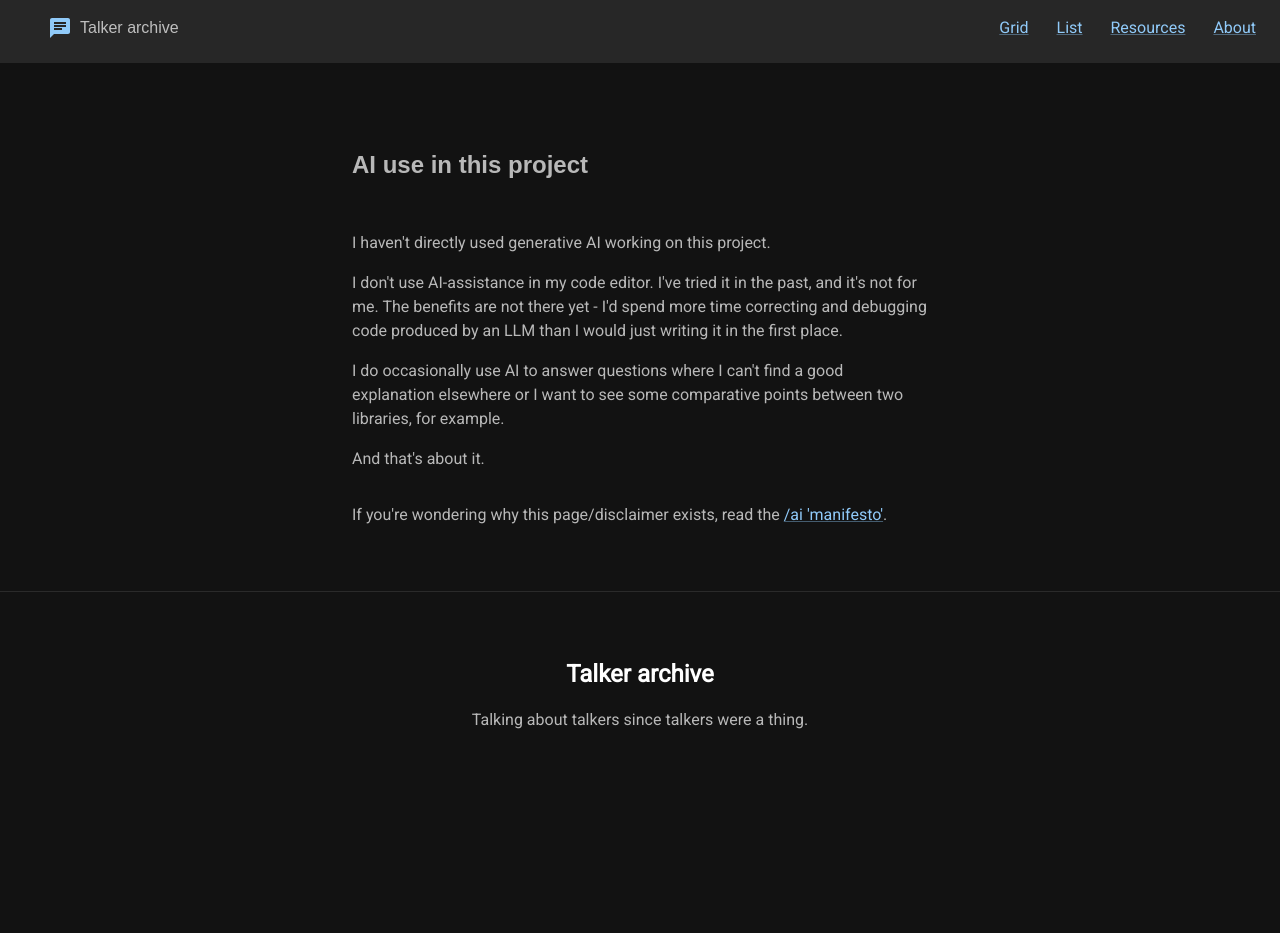
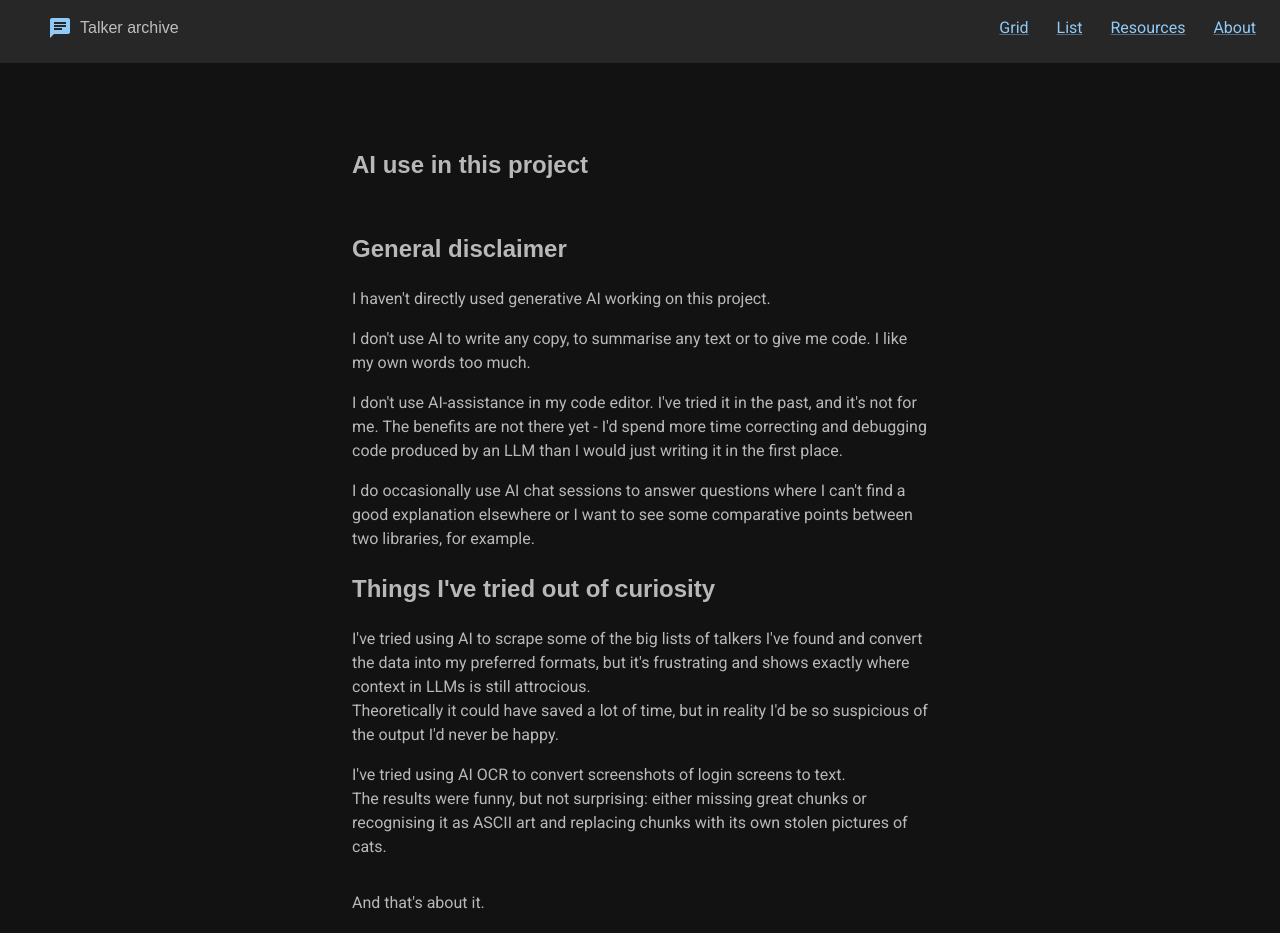
Before and after one commit to moopet/talker-archive-svelte, a SvelteKit app: page /ai in a window 1280 px wide. Shown: the top 933 px of the page. Before the commit the page ends 800 px from the top, so only its background shows below. Built offline with nearby package versions, Linux system fonts and the light colour scheme.

Commit message:
Add more to slashai page

```diff
--- a/src/routes/ai/+page.svelte
+++ b/src/routes/ai/+page.svelte
@@ -1,15 +1,39 @@
 <section>
   <h1>AI use in this project</h1>
 
-  <p>I haven't directly used generative AI working on this project.</p>
+  <h2>General disclaimer</h2>
 
-  <p>I don't use AI-assistance in my code editor. I've tried it in the past, and it's not for me. The benefits are not there yet - I'd spend more time correcting and debugging code produced by an LLM than I would just writing it in the first place.</p>
+  <p>
+    I haven't directly used generative AI working on this project.
+  </p>
 
-  <p>I do occasionally use AI to answer questions where I can't find a good explanation elsewhere or I want to see some comparative points between two libraries, for example.</p>
+  <p>
+    I don't use AI to write any copy, to summarise any text or to give me code. I like my own words too much.
+  </p>
 
-  <p>And that's about it.</p>
+  <p>
+    I don't use AI-assistance in my code editor. I've tried it in the past, and it's not for me. The benefits are not there yet - I'd spend more time correcting and debugging code produced by an LLM than I would just writing it in the first place.
+  </p>
+
+  <p>
+    I do occasionally use AI chat sessions to answer questions where I can't find a good explanation elsewhere or I want to see some comparative points between two libraries, for example.
+  </p>
+
+  <h2>Things I've tried out of curiosity</h2>
+
+  <p>
+    I've tried using AI to scrape some of the big lists of talkers I've found and convert the data into my preferred formats, but it's frustrating and shows exactly where context in LLMs is still attrocious.<br>
+    Theoretically it could have saved a lot of time, but in reality I'd be so suspicious of the output I'd never be happy.
+  </p>
+
+  <p>
+    I've tried using AI OCR to convert screenshots of login screens to text.<br>
+    The results were funny, but not surprising: either missing great chunks or recognising it as ASCII art and replacing chunks with its own stolen pictures of cats.
+  </p>
 
   <aside>
+    <p>And that's about it.</p>
+
     <p>
       If you're wondering why this page/disclaimer exists, read the <a href="https://www.bydamo.la/p/ai-manifesto">/ai 'manifesto'</a>.
     </p>
```
